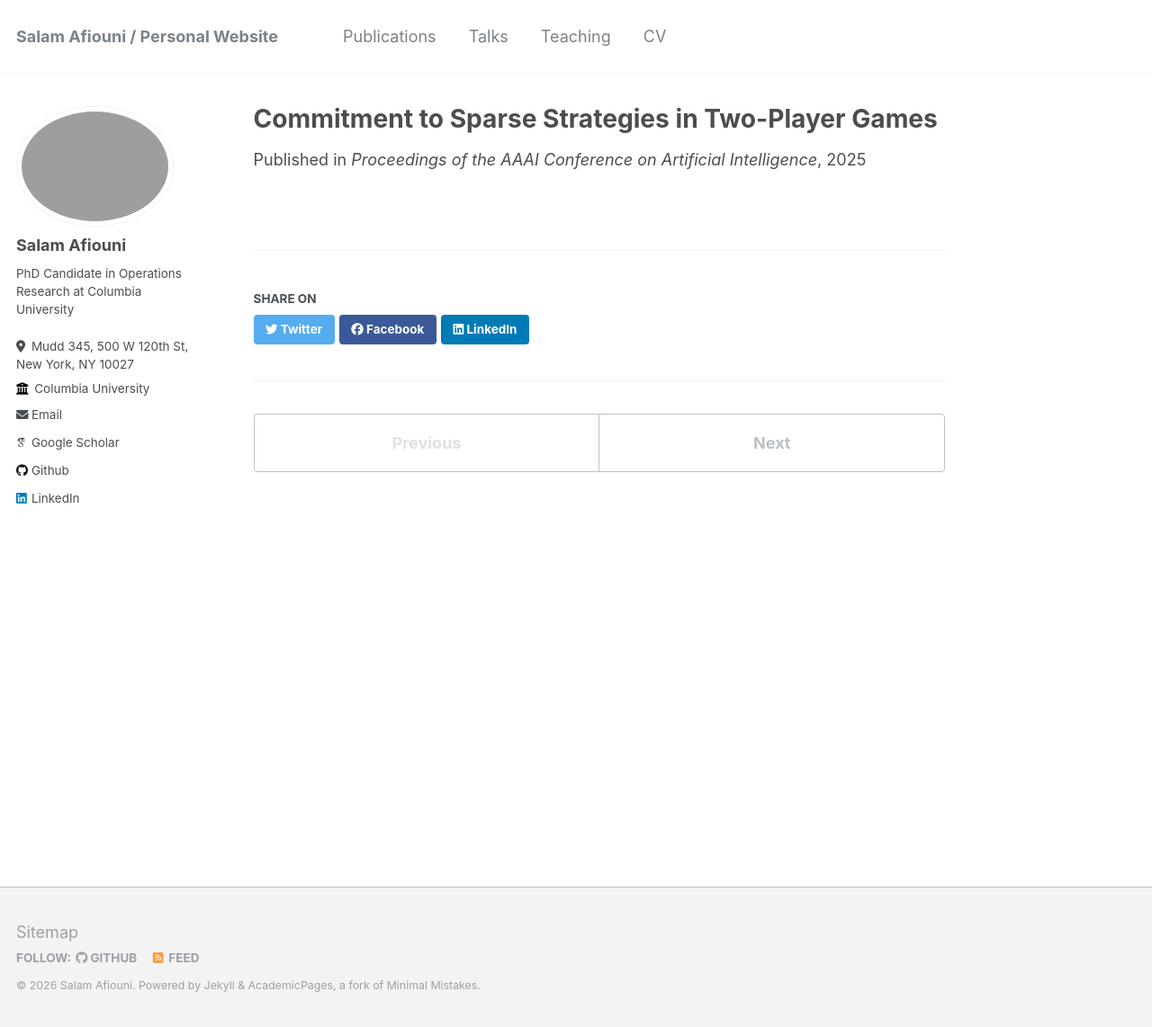
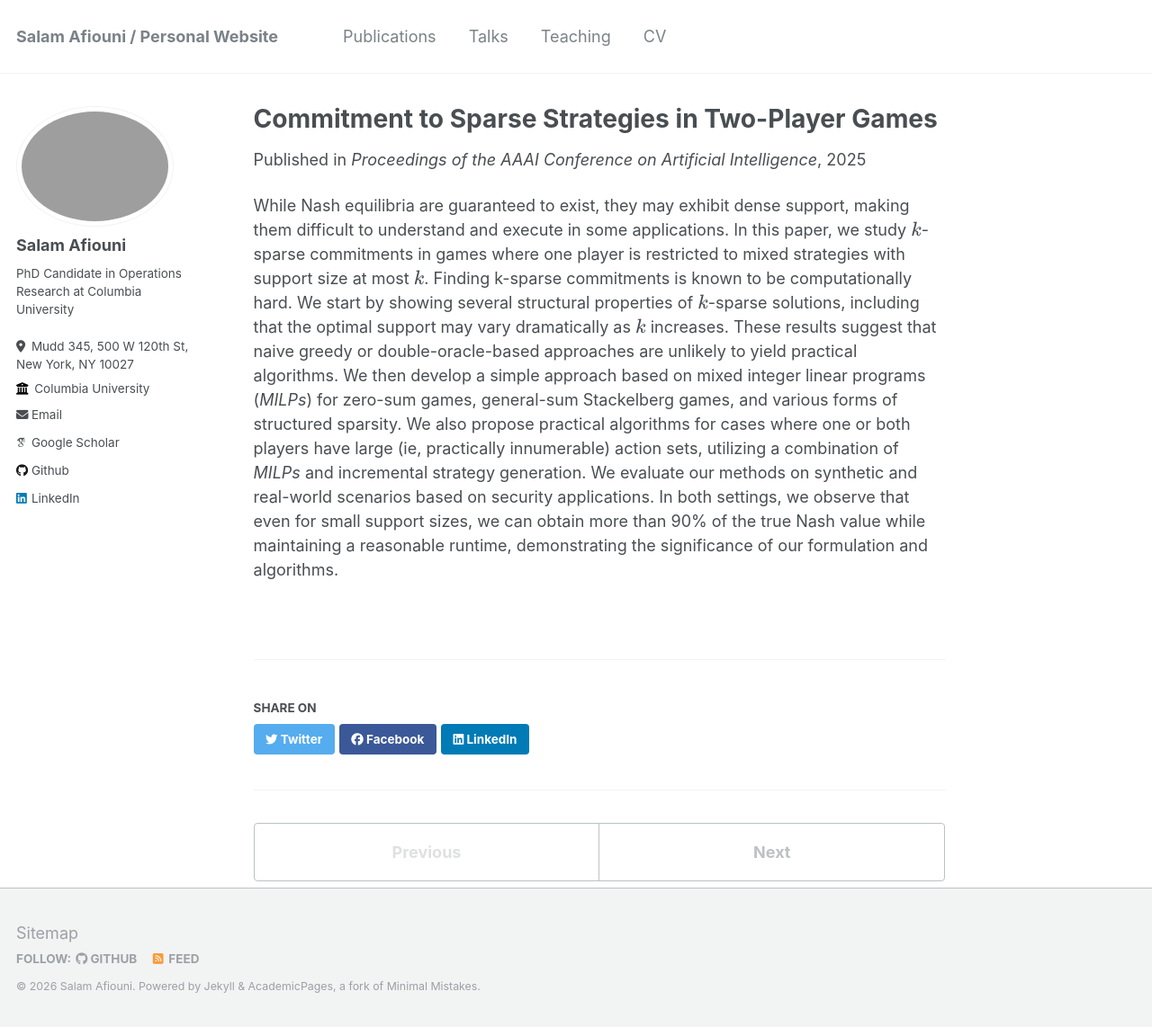
Before and after one commit to sal-af/sal-af.github.io, a Jekyll site: the page built from _publications/2025-04-11-commitment-sparse.md, in a window 1280 px wide and 1142 px high. Shown: the whole window at 90% size. Built offline with Jekyll 4.4.1, drawn with Linux system fonts in a browser that asks for light colours; some web fonts are replaced.

Commit message:
fix abstract

```diff
--- a/_includes/archive-single.html
+++ b/_includes/archive-single.html
@@ -61,12 +61,12 @@
           <p class="page__date"><strong><i class="fa fa-fw fa-calendar" aria-hidden="true"></i> {{ site.data.ui-text[site.locale].date_label | default: "Published:" }}</strong> <time datetime="{{ post.date | default: "1900-01-01" | date_to_xmlschema }}">{{ post.date | default: "1900-01-01" | date: "%B %d, %Y" }}</time></p>
           {% endif %}
           {% endif %}
-
+<!--
     {% if post.excerpt and site.read_more != 'enabled' %}
     <p class="archive__item-excerpt" itemprop="description">{{ post.excerpt | markdownify }}</p>
     {% elsif post.excerpt and site.read_more == 'enabled' %}
     <p class="archive__item-excerpt" itemprop="description"><p>{{ post.excerpt | markdownify | remove: '<p>' | remove: '</p>' }}<strong><a href="{{ base_path }}{{ post.url }}" rel="permalink"> Read more</a></strong></p></p>
-    {% endif %}
+    {% endif %} -->
 
     {% if post.citation and post.paperurl %}
       <p>Recommended citation: {{ post.citation }} <a href="{{ post.paperurl }}">{{ post.paperurl }}</a></p>
--- a/_publications/2025-04-11-commitment-sparse.md
+++ b/_publications/2025-04-11-commitment-sparse.md
@@ -14,3 +14,5 @@ authors:
   - 'Christian Kroer'
 # citation: 'Afiouni, S., Černý, J., Ling, C. K., & Kroer, C. (2025). Commitment to Sparse Strategies in Two-Player Games. <i>Proceedings of the AAAI Conference on Artificial Intelligence</i>, 39(13), 13502-13509.'
 ---
+
+While Nash equilibria are guaranteed to exist, they may exhibit dense support, making them difficult to understand and execute in some applications. In this paper, we study \\(k\\)-sparse commitments in games where one player is restricted to mixed strategies with support size at most \\(k\\). Finding k-sparse commitments is known to be computationally hard. We start by showing several structural properties of \\(k\\)-sparse solutions, including that the optimal support may vary dramatically as \\(k\\) increases. These results suggest that naive greedy or double-oracle-based approaches are unlikely to yield practical algorithms. We then develop a simple approach based on mixed integer linear programs (*MILPs*) for zero-sum games, general-sum Stackelberg games, and various forms of structured sparsity. We also propose practical algorithms for cases where one or both players have large (ie, practically innumerable) action sets, utilizing a combination of *MILPs* and incremental strategy generation. We evaluate our methods on synthetic and real-world scenarios based on security applications. In both settings, we observe that even for small support sizes, we can obtain more than 90% of the true Nash value while maintaining a reasonable runtime, demonstrating the significance of our formulation and algorithms.
```
